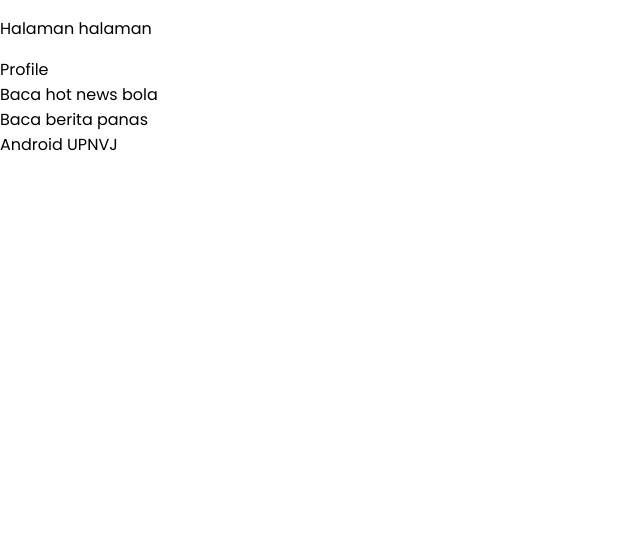
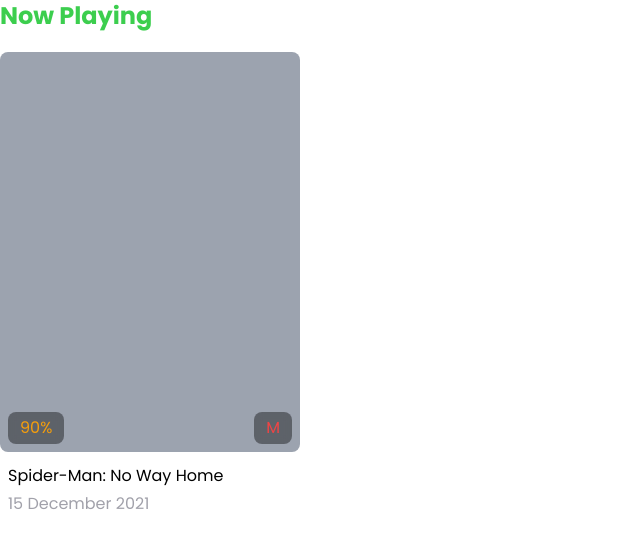
Before and after one commit to samudrajovanka/moviku, a Next.js app: page / in a window 1280 px wide. Shown: the top 548 px of the page, without its empty margins (0-640 px from the left). Built offline with nearby package versions, Linux system fonts and the light colour scheme.

Commit message:
feat: create card movie

```diff
--- a/package.json
+++ b/package.json
@@ -18,6 +18,7 @@
     "react-dom": "18.2.0"
   },
   "devDependencies": {
+    "autoprefixer": "^10.4.12",
     "eslint": "8.23.0",
     "eslint-config-airbnb": "^19.0.4",
     "eslint-config-next": "12.3.0",
@@ -27,7 +28,10 @@
     "eslint-plugin-prettier": "^4.2.1",
     "eslint-plugin-react": "^7.31.8",
     "eslint-plugin-react-hooks": "^4.6.0",
+    "husky": "^7.0.0",
+    "postcss": "^8.4.16",
     "prettier": "^2.7.1",
-    "husky": "^7.0.0"
+    "sass": "^1.55.0",
+    "tailwindcss": "^3.1.8"
   }
 }
--- /dev/null
+++ b/postcss.config.js
@@ -0,0 +1,6 @@
+module.exports = {
+  plugins: {
+    tailwindcss: {},
+    autoprefixer: {}
+  }
+};
--- a/src/assets/styles/globals.css
+++ /dev/null
@@ -1,16 +0,0 @@
-html,
-body {
-  padding: 0;
-  margin: 0;
-  font-family: 'Poppins', -apple-system, BlinkMacSystemFont, Segoe UI, Roboto, Oxygen, Ubuntu,
-    Cantarell, Fira Sans, Droid Sans, Helvetica Neue, sans-serif;
-}
-
-a {
-  color: inherit;
-  text-decoration: none;
-}
-
-* {
-  box-sizing: border-box;
-}
--- /dev/null
+++ b/src/assets/styles/globals.scss
@@ -0,0 +1,57 @@
+@tailwind base;
+@tailwind components;
+@tailwind utilities;
+
+@layer components {
+  .display {
+    @apply text-2xl lg:text-4xl font-bold;
+  }
+
+  .heading-1 {
+    @apply text-lg lg:text-2xl font-bold;
+  }
+
+  .heading-2 {
+    @apply text-base lg:text-xl font-bold;
+  }
+
+  .heading-3 {
+    @apply text-sm lg:text-lg font-bold;
+  }
+
+  .body-1 {
+    @apply text-sm lg:text-base;
+  }
+
+  .body-2 {
+    @apply text-xs lg:text-sm;
+  }
+
+  .body-3 {
+    font-size: 10rem;
+    line-height: 12rem;
+
+    @apply lg:text-xs;
+  }
+
+  .subtile-1 {
+    @apply text-sm lg:text-base font-medium;
+  }
+
+  .subtile-2 {
+    @apply text-xs lg:text-sm font-medium;
+  }
+
+  .subtile-3 {
+    font-size: 10rem;
+    line-height: 12rem;
+
+    @apply lg:text-xs font-medium;
+  }
+}
+
+@layer base {
+  html {
+    @apply body-1;
+  }
+}
--- /dev/null
+++ b/src/components/Badge/index.jsx
@@ -0,0 +1,7 @@
+import React from 'react';
+
+const Badge = ({ children }) => {
+  return <div className="px-3 py-1 bg-black/40 rounded-lg backdrop-blur-sm">{children}</div>;
+};
+
+export default Badge;
--- /dev/null
+++ b/src/components/CardMovie/index.jsx
@@ -0,0 +1,30 @@
+import React from 'react';
+
+import Badge from '@/components/Badge';
+
+const CardMovie = () => {
+  return (
+    <div className="flex flex-col gap-3 max-w-[300px]">
+      <div className="relative">
+        <div className="bg-gray-400 w-full aspect-[3/4] rounded-lg" />
+
+        <div className="absolute bottom-0 w-full p-2 flex justify-between">
+          <Badge>
+            <p className="text-amber-500 subtitle-1">90%</p>
+          </Badge>
+
+          <Badge>
+            <p className="text-red-500">M</p>
+          </Badge>
+        </div>
+      </div>
+
+      <div className="px-2">
+        <p>Spider-Man: No Way Home</p>
+        <p className="mt-1 subtitle-1 text-zinc-400">15 December 2021</p>
+      </div>
+    </div>
+  );
+};
+
+export default CardMovie;
--- /dev/null
+++ b/src/components/Title/index.jsx
@@ -0,0 +1,7 @@
+import React from 'react';
+
+const Title = ({ children, as: Component = 'h1' }) => {
+  return <Component className="heading-1 text-green-500">{children}</Component>;
+};
+
+export default Title;
--- a/src/pages/_app.jsx
+++ b/src/pages/_app.jsx
@@ -1,6 +1,6 @@
 import Head from 'next/head';
 
-import '@/assets/styles/globals.css';
+import '@/assets/styles/globals.scss';
 
 function MyApp({ Component, pageProps }) {
   return (
--- a/src/pages/index.jsx
+++ b/src/pages/index.jsx
@@ -1,31 +1,14 @@
-import Link from 'next/link';
+import CardMovie from '@/components/CardMovie';
+import Title from '@/components/Title';
 
 const Home = () => {
   return (
     <div>
-      <p>Halaman halaman</p>
+      <Title>Now Playing</Title>
 
-      <Link href="/profile">
-        <a>Profile</a>
-      </Link>
-
-      <br />
-
-      <Link href="/blogs/hot-news-bola">
-        <a>Baca hot news bola</a>
-      </Link>
-
-      <br />
-
-      <Link href="/blogs/berita-panas">
-        <a>Baca berita panas</a>
-      </Link>
-
-      <br />
-
-      <a href="https://androidupnvj.com" target="_blank" rel="noopener noreferrer">
-        Android UPNVJ
-      </a>
+      <div className="mt-5">
+        <CardMovie />
+      </div>
     </div>
   );
 };
--- /dev/null
+++ b/tailwind.config.js
@@ -0,0 +1,40 @@
+const colors = require('tailwindcss/colors');
+const defaultTheme = require('tailwindcss/defaultTheme');
+
+/** @type {import('tailwindcss').Config} */
+module.exports = {
+  content: ['./src/pages/**/*.{js,ts,jsx,tsx}', './src/components/**/*.{js,ts,jsx,tsx}'],
+  theme: {
+    extend: {
+      fontFamily: {
+        sans: ['Poppins', ...defaultTheme.fontFamily.sans]
+      }
+    },
+    colors: {
+      transparent: 'transparent',
+      current: 'currentColor',
+      black: colors.black,
+      white: colors.white,
+      gray: colors.gray,
+      zinc: colors.zinc,
+      purple: colors.purple,
+      yellow: colors.yellow,
+      amber: colors.amber,
+      pink: colors.pink,
+      red: colors.red,
+      green: {
+        50: '#ecfaed',
+        100: '#c3f0c8',
+        200: '#a5e8ae',
+        300: '#7cde88',
+        400: '#63d871',
+        500: '#3cce4e',
+        600: '#37bb47',
+        700: '#2b9237',
+        800: '#21712b',
+        900: '#195721'
+      }
+    }
+  },
+  plugins: []
+};
```
Also changed, not shown: src/assets/styles/style.module.scss (added, +23 -0 lines), 1 other file (tests, documents, lock files or other folders).
